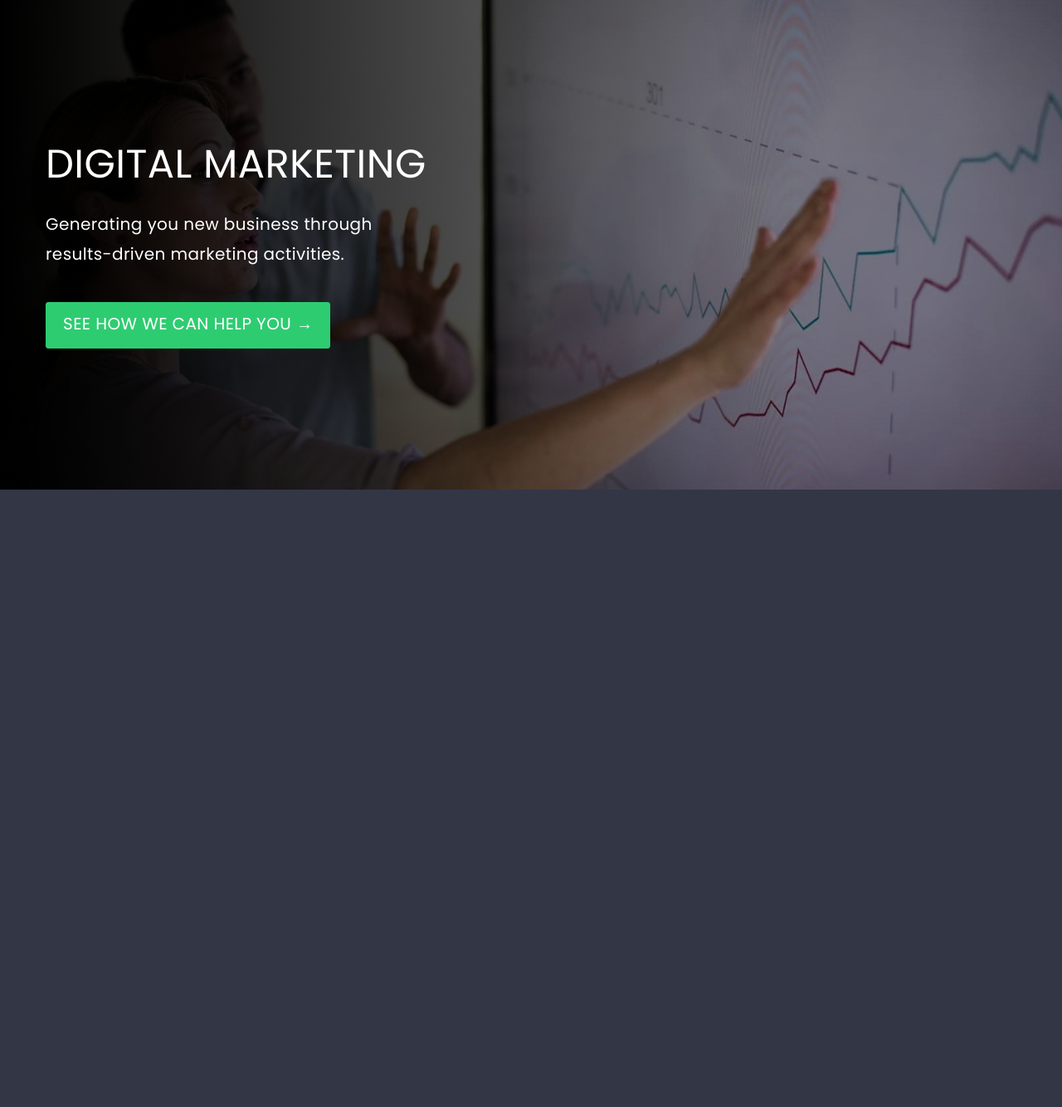
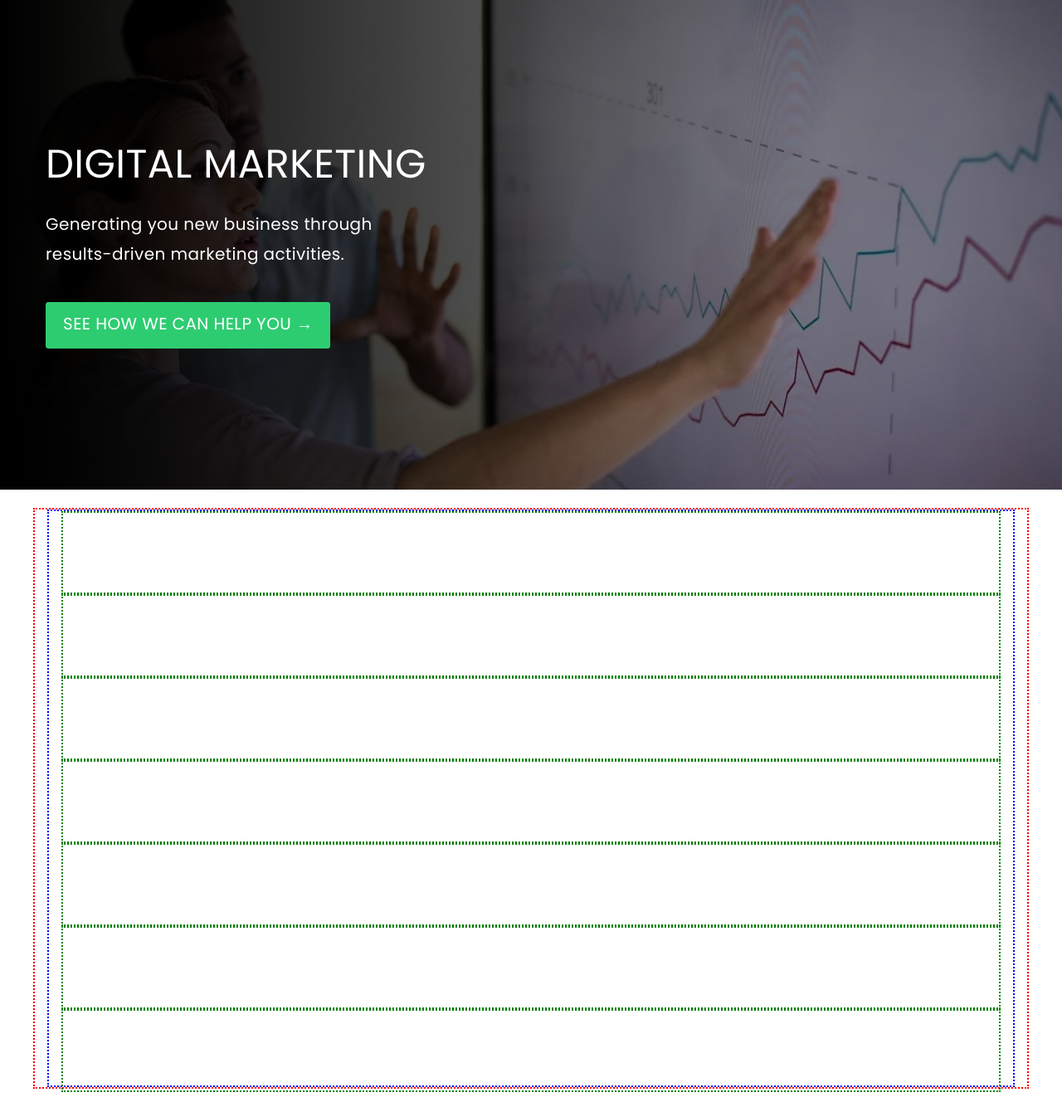
Before and after one commit to MeeranB/Netmatters-Facsimile, a PHP site: page / in a window 1280 px wide. Shown: the part 210-1544 px from the top of the page at 83% size. Before the commit the page ends 800 px from the top, so only its background shows below. Run offline with PHP 8.4, Linux system fonts and the light colour scheme; some web fonts are replaced.

Commit message:
Add consistent left and right margins
Column div has correct left/right margins.

```diff
--- a/index.html
+++ b/index.html
@@ -171,8 +171,19 @@
         </div>
     </div>
     <!-- /slider -->
-
-
+    <!-- infocards-->
+    <div class="container info-card-container">
+        <div class="col">
+            <div class="row info-card"></div>
+            <div class="row info-card"></div>
+            <div class="row info-card"></div>
+            <div class="row info-card"></div>
+            <div class="row info-card"></div>
+            <div class="row info-card"></div>
+            <div class="row info-card"></div>
+        </div>
+    </div>
+    <!-- /infocards-->
     <script src="/assets/js/bootstrap.bundle.js"></script>
 </body>
 </html>
--- a/scss/sections/_infocards.scss
+++ b/scss/sections/_infocards.scss
@@ -0,0 +1,20 @@
+@use '../custom' as *;
+
+.info-card-container {
+    border: 2px dotted red;
+    height: 700px;
+    margin: 22px auto;
+    .col {
+        height: 100%;
+        border: 2px dotted blue;
+    }
+}
+
+.info-card {
+    border: 2px dotted green;
+    margin-left: 0;
+    width: 100%;
+    height: 100px;
+}
+
+//TODO; research appropriate way to deal with negative margins, as they have a use in counteracting the margins in between columns.
--- a/scss/sections/_upperheader.scss
+++ b/scss/sections/_upperheader.scss
@@ -122,7 +122,6 @@
     @media all and (-ms-high-contrast: none), (-ms-high-contrast: active) {
         min-width: 530px;
     }
- }
 
     .row {
         @media (max-width: map-get($grid-breakpoints, "md" )) {
@@ -130,3 +129,4 @@
             height: 70px;
         }
      }
+ }
```
Also changed, not shown: assets/css/style.css, 1 other file. Lines whose indentation alone changed are shown as unchanged.
